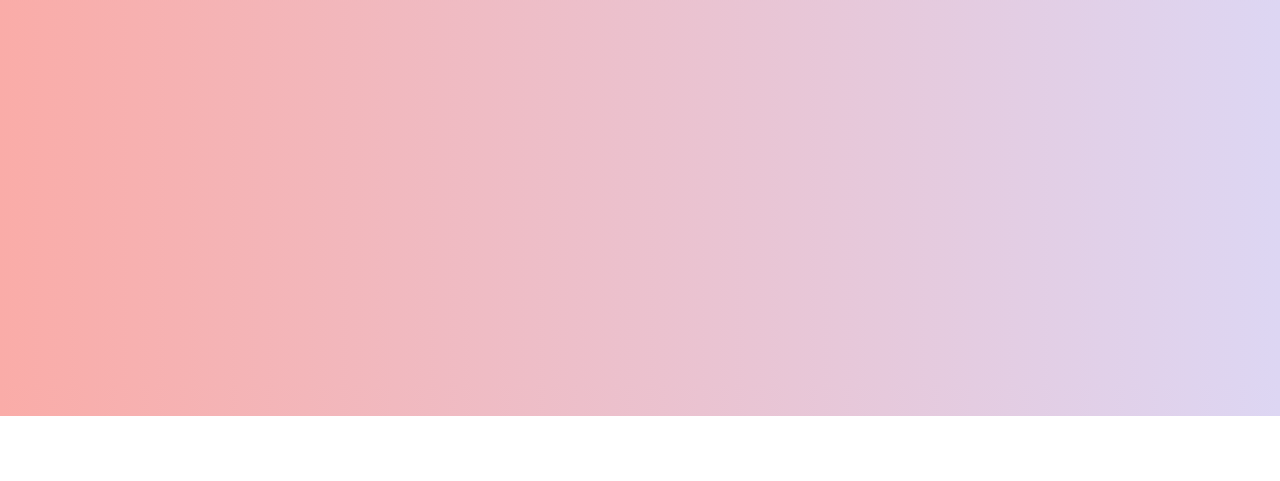
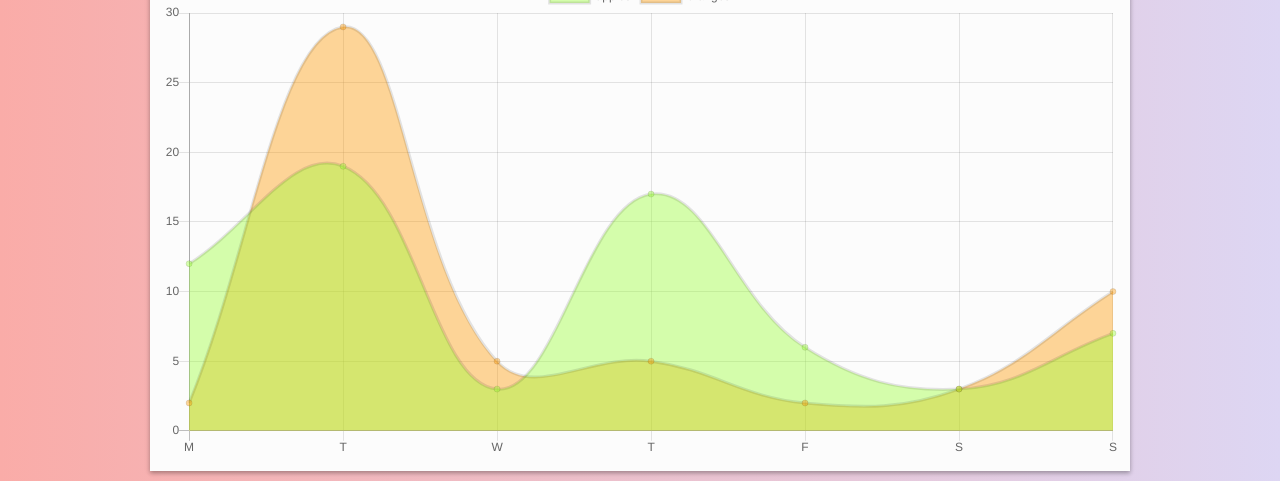
Before and after one commit to leo-generali/financial-calculator, a website: page index.html in a window 1280 px wide. Shown: the part 384-865 px from the top of the page. Before the commit the page ends 800 px from the top, so only its background shows below. Drawn offline with nearby package versions, Linux system fonts and the light colour scheme.

Commit message:
Get Chart.js working

```diff
--- a/index.html
+++ b/index.html
@@ -3,7 +3,7 @@
   <head>
     <meta charset="utf-8">
     <meta http-equiv="x-ua-compatible" content="ie=edge">
-    <title>401k Calculator</title>
+    <title></title>
     <meta name="description" content="">
     <meta name="viewport" content="width=device-width, initial-scale=1">
 
@@ -72,10 +72,15 @@
 
     <section class="card">
       <h4>Results</h4>
+      <canvas id="myChart" width="800" height="400"></canvas>
     </section>
+
+
+    </body>
     <!--[if lt IE 8]>
         <p class="browserupgrade">You are using an <strong>outdated</strong> browser. Please <a href="http://browsehappy.com/">upgrade your browser</a> to improve your experience.</p>
     <![endif]-->
+    <script src='https://cdnjs.cloudflare.com/ajax/libs/Chart.js/2.5.0/Chart.min.js'></script>
     <script type="text/javascript" src='js/script.js'></script>
   </body>
 </html>
--- a/js/script.js
+++ b/js/script.js
@@ -60,3 +60,32 @@ var compoundInterestPrincipal = function (balance, year, interestRate) {
 var futureValueSeries = function (contribution, year, interestRate) {
   return contribution * ((Math.pow(1 + interestRate, year) - 1) / interestRate);
 }
+
+var createYearLabels = function(years) {
+  var currentYear = new Date().getFullYear();
+  var arr = [];
+  console.log(currentYear);
+  for(var i = 0; i < years.length; i++) {
+    arr.push(currentYear + i);
+  }
+
+  return arr;
+}
+
+
+var ctx = document.getElementById('myChart').getContext('2d');
+var myChart = new Chart(ctx, {
+  type: 'line',
+  data: {
+    labels: ['M', 'T', 'W', 'T', 'F', 'S', 'S'],
+    datasets: [{
+      label: 'apples',
+      data: [12, 19, 3, 17, 6, 3, 7],
+      backgroundColor: "rgba(153,255,51,0.4)"
+    }, {
+      label: 'oranges',
+      data: [2, 29, 5, 5, 2, 3, 10],
+      backgroundColor: "rgba(255,153,0,0.4)"
+    }]
+  }
+});
--- a/package.json
+++ b/package.json
@@ -14,5 +14,8 @@
     "gulp-concat": "^2.6.1",
     "gulp-sass": "^3.1.0",
     "gulp-sourcemaps": "^2.5.0"
+  },
+  "dependencies": {
+    "chart.js": "^2.5.0"
   }
 }
```
